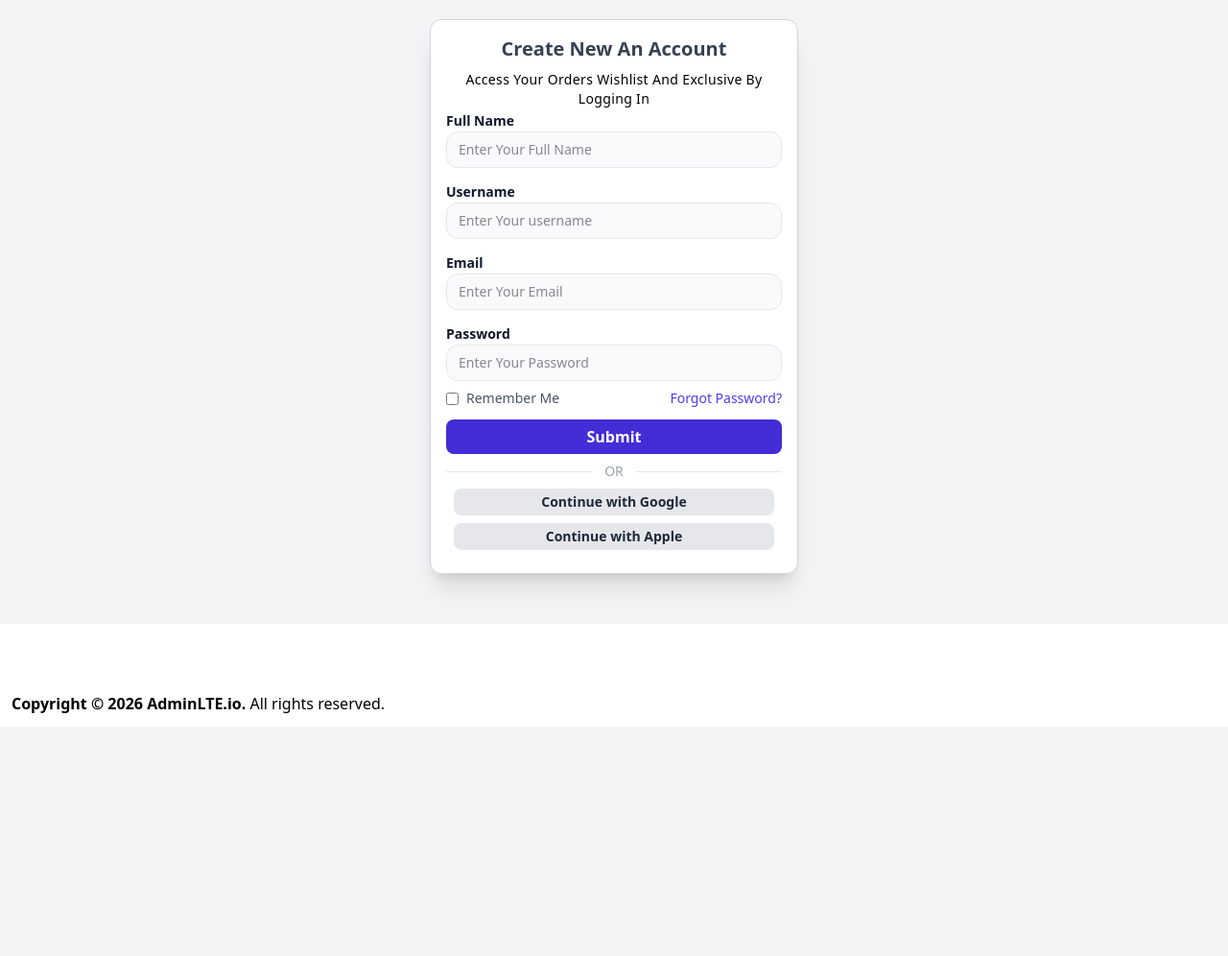
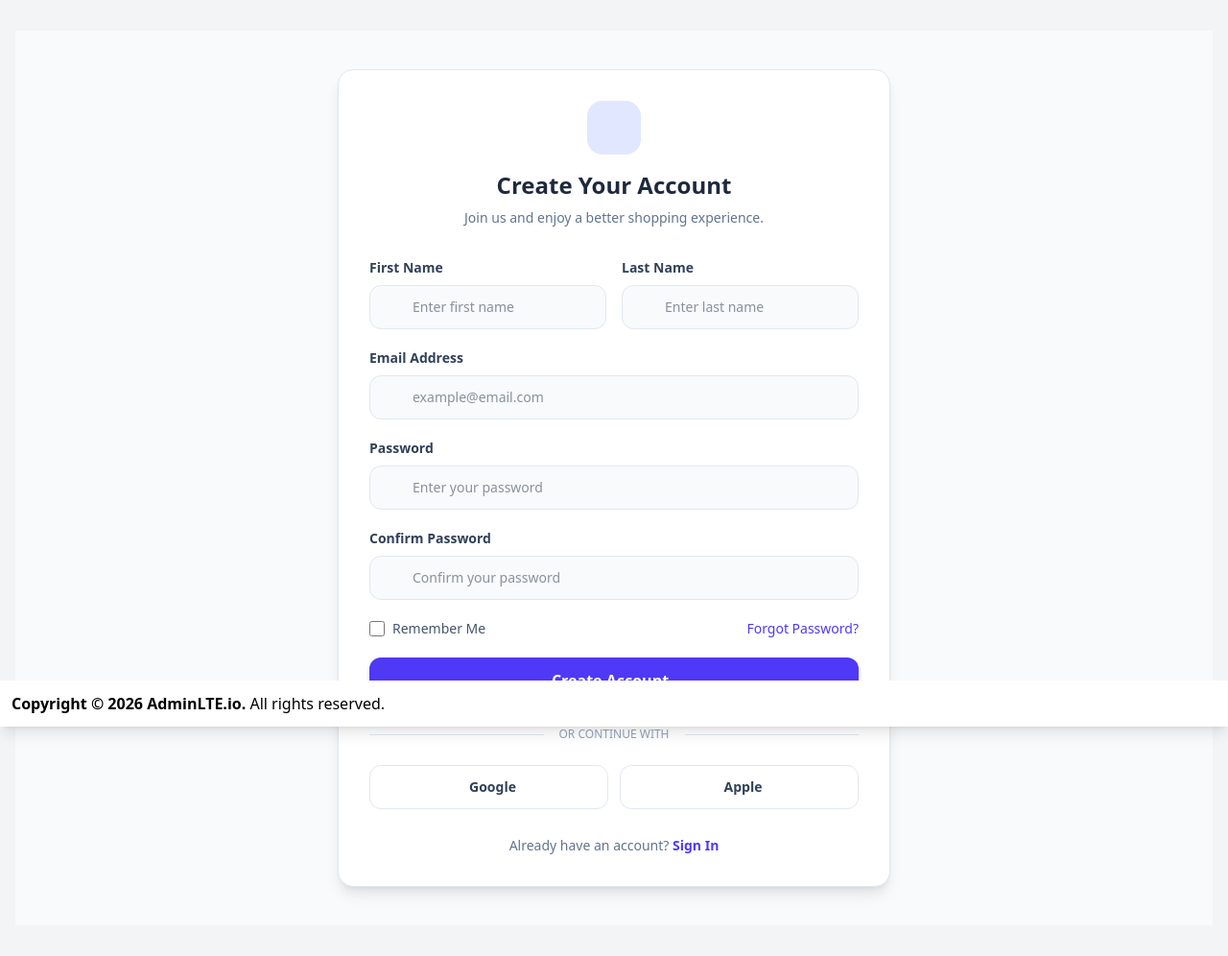
Before and after one commit to Te0xte1-1/OTP-System, a Laravel app: page /sign_up in a window 1280 px wide. Shown: the part 43-1039 px from the top of the page at 96% size. Before the commit the page ends 786 px from the top, so only its background shows below. Run offline with Laravel 12, Linux system fonts and the light colour scheme; style sheets or scripts are compiled from the project's sources.

Commit message:
Enhacing views

```diff
--- a/app/Http/Controllers/OtpController.php
+++ b/app/Http/Controllers/OtpController.php
@@ -9,13 +9,14 @@ use Illuminate\Support\Facades\Hash;
 class OtpController extends Controller
 {
 
-    public function otp(request $request)
+    public function send(Request $request)
     {
         $request->validate([
             'phone' => 'required|string|max:20',
         ]);
 
-        $code = random_int(100000, 999999);
+        $otp_code = random_int(100000, 999999);
+        $phone = $request->phone;
 
         Otp::where('phone', $request->phone)
             ->where('used', false)
@@ -23,12 +24,33 @@ class OtpController extends Controller
 
         Otp::create([
             'phone' => $request->phone,
-            'code_hash' => Hash::make($code),
+            'code_hash' => Hash::make($otp_code),
             'expires_at' => now()->addMinutes(5),
         ]);
 
 
-        return view('otp.otp', compact('code'));
+        return view('otp.otp', compact('otp_code', 'phone'));
+    }
+    public function verfication(Request $request)
+    {
+
+        $request->validate([
+            'phone' => 'required|string|max:20',
+            'otp_code' => 'required|digits:6',
+        ]);
+
+        $otp = Otp::where('phone', $request->phone)->where('used', false)->latest()->first();
+
+
+        if (!$otp || $otp->expires_at->isPast() || !Hash::check($request->otp_code, $otp->code_hash)) {
+
+            return response()->json(['message' => 'Invalid or expired OTP'], 422);
+        }
+
+        $otp->update(['used' => true]);
+
+
+        return view('otp.success');
     }
     public function sign_in()
     {
@@ -42,35 +64,4 @@ class OtpController extends Controller
     {
         return view('otp.forget');
     }
-    public function verfication(request $request)
-    {
-        $request->validate([
-            'phone' => 'required|string|max:20',
-            'code' => 'required|digits:6',
-        ]);
-
-        $otp = Otp::where('phone', $request->phone)
-            ->where('used', false)
-            ->latest()
-            ->first();
-
-        if (
-            !$otp ||
-            $otp->expires_at->isPast() ||
-            !Hash::check($request->code, $otp->code_hash)
-        ) {
-
-            return response()->json(
-                [
-                    'message' => 'Invalid or expired OTP'
-                ],
-                422
-            );
-        }
-
-        $otp->update(['used' => true]);
-
-
-        return view('otp.verfication');
-    }
 }
--- a/app/Models/Otp.php
+++ b/app/Models/Otp.php
@@ -11,7 +11,7 @@ class Otp extends Model
         'phone',
         'code_hash',
         'expires_at',
-        'used'
+        'used',
     ];
 
     protected $casts = [
--- a/resources/views/otp/otp.blade.php
+++ b/resources/views/otp/otp.blade.php
@@ -17,6 +17,10 @@
                 <span class="text-center block font-bold capitalize text-indigo-600">
                     {{ $otp_code }}
                 </span>
+                <form action="{{ route('verfication') }}" method="post">
+
+                    <input type="hidden" name="phone" value="{{ $phone }}">
+                    <input type="hidden" name="otp_code" value="{{ $otp_code }}">
                     <br />
                     <div class="my-3">
 
@@ -24,6 +28,7 @@
                             class="bg-indigo-700 text-white p-1.5 w-full cursor-pointer font-bold rounded-xl border border-gray-500 border-1xl hover:bg-indigo-800 hover:text-gray-200 hover:border-indigo-900">
                             Submit
                         </button>
+                </form>
             </div>
         </div>
         </div>
--- a/resources/views/sign_up.blade.php
+++ b/resources/views/sign_up.blade.php
@@ -1,86 +1,244 @@
 @extends('layout.app')
+
 @section('title', 'Sign up Page')
+
 @section('content')
 
-    <div class="p-1 flex items-center justify-center ">
-        <div class="bg-[#FFFFFF] w-full max-w-sm p-4 border -translate-y-4   border-gray-300 shadow-xl rounded-xl">
-            <h4 class="text-gray-700 text-center capitalize font-bold text-xl ">
-                Create new an account
-            </h4>
-            <p class="text-black text-center capitalize text-sm whitespace-normal tracking-wide mt-2 ">
-                access your orders wishlist and exclusive by logging in
-            </p>
-            <form action="" method="post">
-                @csrf
-                {{-- Full Name input --}}
-                <div class="mb-3">
-                    <i class="fa fa-user"></i> <label
-                        for="Full Name"class="font-semibold text-sm text-gray-900 capitalize mr-4">Full Name</label>
+    <div class="min-h-screen bg-slate-50 flex items-center justify-center px-4 py-10">
 
-                    <input type="text" name="Full Name" id="Full Name" placeholder="Enter Your Full Name"
-                        class="px-3 py-2 text-sm rounded-xl border border-gray-200 text-gray-900 bg-gray-50 w-full focus:outline-gray-400 focus:bg-white" />
-                </div>
-                {{-- Username input --}}
-                <div class="mb-3">
-                    <label for="username"class="font-semibold text-sm text-gray-900 capitalize mr-4">username</label>
+        <div class="bg-white w-full max-w-xl p-6 sm:p-8 border border-slate-200 shadow-lg rounded-2xl">
 
-                    <input type="text" name="username" id="username" placeholder="Enter Your username"
-                        class="px-3 py-2 text-sm rounded-xl border border-gray-200 text-gray-900 bg-gray-50 w-full focus:outline-gray-400 focus:bg-white" />
-                </div>
-                {{-- Email input --}}
-                <div class="mb-3">
-                    <label for="email"class="font-semibold text-sm text-gray-900 capitalize mr-4">Email</label>
+            {{-- Header --}}
+            <div class="text-center mb-8">
 
-                    <input type="email" name="email" id="email" placeholder="Enter Your Email"
-                        class="px-3 py-2 text-sm rounded-xl border border-gray-200 text-gray-900 bg-gray-50 w-full focus:outline-gray-400 focus:bg-white" />
+                <div
+                    class="w-14 h-14 bg-indigo-100 text-indigo-700 rounded-2xl
+                        flex items-center justify-center mx-auto mb-4">
+                    <i class="fa fa-user-plus text-2xl"></i>
                 </div>
 
-                {{-- Password input --}}
-                <div class="mb-2">
-                    <label for="password" class="font-semibold text-sm text-gray-900 capitalize mr-4">password</label>
+                <h2 class="text-2xl font-bold text-slate-800">
+                    Create Your Account
+                </h2>
 
-                    <input type="password" name="password" id="password" placeholder="Enter Your Password"
-                        class="px-3 py-2 text-sm rounded-xl border border-gray-200 text-gray-900 bg-gray-50 w-full focus:outline-gray-400 focus:bg-white" />
+                <p class="text-sm text-slate-500 mt-2">
+                    Join us and enjoy a better shopping experience.
+                </p>
+
+            </div>
+
+            {{-- Form --}}
+            <form action="" method="POST" class="space-y-5">
+
+                @csrf
+
+                {{-- First Name & Last Name --}}
+                <div class="grid grid-cols-1 sm:grid-cols-2 gap-4">
+
+                    {{-- First Name --}}
+                    <div>
+                        <label for="first_name" class="block text-sm font-semibold text-slate-700 mb-2">
+                            First Name
+                        </label>
+
+                        <div class="relative">
+
+                            <i
+                                class="fa fa-user absolute left-4 top-1/2
+                                  -translate-y-1/2 text-slate-400"></i>
+
+                            <input type="text" name="first_name" id="first_name" placeholder="Enter first name"
+                                class="w-full pl-11 pr-4 py-3 text-sm rounded-xl
+                                   border border-slate-200 bg-slate-50
+                                   text-slate-800 outline-none
+                                   focus:border-indigo-500 focus:ring-4
+                                   focus:ring-indigo-100 transition">
+
+                        </div>
+                    </div>
+
+                    {{-- Last Name --}}
+                    <div>
+                        <label for="last_name" class="block text-sm font-semibold text-slate-700 mb-2">
+                            Last Name
+                        </label>
+
+                        <div class="relative">
+
+                            <i
+                                class="fa fa-user absolute left-4 top-1/2
+                                  -translate-y-1/2 text-slate-400"></i>
+
+                            <input type="text" name="last_name" id="last_name" placeholder="Enter last name"
+                                class="w-full pl-11 pr-4 py-3 text-sm rounded-xl
+                                   border border-slate-200 bg-slate-50
+                                   text-slate-800 outline-none
+                                   focus:border-indigo-500 focus:ring-4
+                                   focus:ring-indigo-100 transition">
+
+                        </div>
+                    </div>
+
                 </div>
 
-                <!-- Remember & Forgot Password -->
-                <div class="flex items-center justify-between mb-3 text-sm">
+                {{-- Email --}}
+                <div>
 
-                    <label for="remember" class="flex items-center gap-2 text-gray-600">
-                        <input type="checkbox" name="remember" id="remember" class="accent-indigo-600" />
-                        Remember Me
+                    <label for="email" class="block text-sm font-semibold text-slate-700 mb-2">
+                        Email Address
                     </label>
 
-                    <a href="#" class="text-indigo-600 hover:text-indigo-800 cursor-pointer transition">
+                    <div class="relative">
+
+                        <i
+                            class="fa fa-envelope absolute left-4 top-1/2
+                              -translate-y-1/2 text-slate-400"></i>
+
+                        <input type="email" name="email" id="email" placeholder="example@email.com"
+                            class="w-full pl-11 pr-4 py-3 text-sm rounded-xl
+                               border border-slate-200 bg-slate-50
+                               text-slate-800 outline-none
+                               focus:border-indigo-500 focus:ring-4
+                               focus:ring-indigo-100 transition">
+
+                    </div>
+
+                </div>
+
+                {{-- Password --}}
+                <div>
+
+                    <label for="password" class="block text-sm font-semibold text-slate-700 mb-2">
+                        Password
+                    </label>
+
+                    <div class="relative">
+
+                        <i
+                            class="fa fa-lock absolute left-4 top-1/2
+                              -translate-y-1/2 text-slate-400"></i>
+
+                        <input type="password" name="password" id="password" placeholder="Enter your password"
+                            class="w-full pl-11 pr-4 py-3 text-sm rounded-xl
+                               border border-slate-200 bg-slate-50
+                               text-slate-800 outline-none
+                               focus:border-indigo-500 focus:ring-4
+                               focus:ring-indigo-100 transition">
+
+                    </div>
+
+                </div>
+
+                {{-- Confirm Password --}}
+                <div>
+
+                    <label for="password_confirmation" class="block text-sm font-semibold text-slate-700 mb-2">
+                        Confirm Password
+                    </label>
+
+                    <div class="relative">
+
+                        <i
+                            class="fa fa-shield-alt absolute left-4 top-1/2
+                              -translate-y-1/2 text-slate-400"></i>
+
+                        <input type="password" name="password_confirmation" id="password_confirmation"
+                            placeholder="Confirm your password"
+                            class="w-full pl-11 pr-4 py-3 text-sm rounded-xl
+                               border border-slate-200 bg-slate-50
+                               text-slate-800 outline-none
+                               focus:border-indigo-500 focus:ring-4
+                               focus:ring-indigo-100 transition">
+
+                    </div>
+
+                </div>
+
+                {{-- Remember Me --}}
+                <div class="flex items-center justify-between text-sm">
+
+                    <label class="flex items-center gap-2 text-slate-600 cursor-pointer">
+
+                        <input type="checkbox" name="remember" class="w-4 h-4 accent-indigo-600 rounded">
+
+                        Remember Me
+
+                    </label>
+
+                    <a href="#" class="text-indigo-600 hover:text-indigo-800 font-medium transition">
                         Forgot Password?
                     </a>
 
                 </div>
-                {{-- Submit button --}}
+
+                {{-- Submit --}}
                 <button type="submit"
-                    class="bg-indigo-700 text-white py-1.5 w-full font-bold rounded-lg hover:bg-indigo-800 duration-300">
-                    Submit
+                    class="w-full bg-indigo-600 hover:bg-indigo-700
+                       text-white font-semibold py-3 rounded-xl
+                       shadow-md shadow-indigo-100
+                       hover:shadow-lg transition duration-300">
+
+                    Create Account
+
+                    <i class="fa fa-arrow-right ml-2"></i>
+
                 </button>
+
             </form>
 
-            <!-- Divider -->
-            <div class="flex items-center gap-3 my-2">
-                <div class="flex-1 border-t border-gray-200"></div>
-                <span class="text-gray-400 text-sm">OR</span>
-                <div class="flex-1 border-t border-gray-200"></div>
+            {{-- Divider --}}
+            <div class="flex items-center gap-4 my-6">
+
+                <div class="flex-1 border-t border-slate-200"></div>
+
+                <span class="text-xs text-slate-400 font-medium">
+                    OR CONTINUE WITH
+                </span>
+
+                <div class="flex-1 border-t border-slate-200"></div>
+
             </div>
-            <!-- Social Login -->
-            <div class="">
+
+            {{-- Social Login --}}
+            <div class="grid grid-cols-2 gap-3">
+
                 <a href="#"
-                    class="block text-center bg-gray-200 hover:bg-gray-300 text-gray-800 font-semibold text-sm m-2 p-1 rounded-lg transition">
-                    Continue with Google
+                    class="flex items-center justify-center gap-2
+                      border border-slate-200 rounded-xl py-3
+                      text-sm font-semibold text-slate-700
+                      hover:bg-slate-50 transition">
+
+                    <i class="fab fa-google text-red-500"></i>
+                    Google
+
                 </a>
+
                 <a href="#"
-                    class="block text-center bg-gray-200 hover:bg-gray-300 text-gray-800 font-semibold text-sm m-2 p-1 rounded-lg transition">
-                    Continue with Apple
+                    class="flex items-center justify-center gap-2
+                      border border-slate-200 rounded-xl py-3
+                      text-sm font-semibold text-slate-700
+                      hover:bg-slate-50 transition">
+
+                    <i class="fab fa-apple text-black"></i>
+                    Apple
+
                 </a>
+
             </div>
+
+            {{-- Login Link --}}
+            <p class="text-center text-sm text-slate-500 mt-7">
+
+                Already have an account?
+
+                <a href="{{ route('sign_in') }}" class="text-indigo-600 font-bold hover:underline">
+                    Sign In
+                </a>
+
+            </p>
+
         </div>
+
     </div>
 
 @endsection
--- a/routes/web.php
+++ b/routes/web.php
@@ -8,9 +8,14 @@ Route::get('/', function () {
 });
 
 
-Route::post('/otp', [OtpController::class, 'otp'])->name('otp');
 Route::get('/sign_in', [OtpController::class, 'sign_in'])->name('sign_in');
 Route::get('/sign_up', [OtpController::class, 'sign_up'])->name('sign_up');
 Route::get('/forget', [OtpController::class, 'forget'])->name('forget');
-Route::get('/verfication', [OtpController::class, 'verfication'])->name('verfication');
+Route::post('/otp', [OtpController::class, 'send'])->name('otp');
+Route::post('/verfication', [OtpController::class, 'verfication'])->name('verfication');
 Route::post('/otp/check', [OtpController::class, 'verify'])->name('otp.check');
+// Route::get('/register', [AuthController::class, 'register'])->name('register');
+// Route::post('/register', [AuthController::class, 'store']);
+// Route::get('/login', [AuthController::class, 'login'])->name('login');
+// Route::post('/login', [AuthController::class, 'authenticate'])->name('login.authenticate');
+// Route::post('/logout', [AuthController::class, 'logout'])->name('logout');
```
Also changed, not shown: app/Http/Controllers/Sign_In_Controller.php (added, +69 -0 lines), app/Http/Controllers/Sign_Up_Controller.php (added, +81 -0 lines), app/Models/Sign_In.php (added, +10 -0 lines), app/Models/Sign_Up.php (added, +10 -0 lines), 3 other files. Lines whose indentation alone changed are shown as unchanged.
